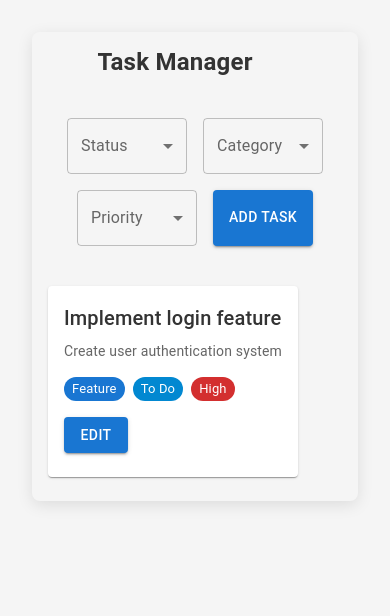
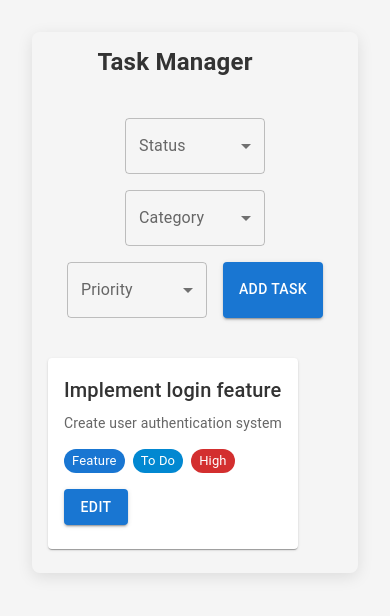
Before and after one commit to mcalexandretion/task-manager, a React (Vite) app: page / in a window 390 px wide. Shown: the top 616 px of the page. Built offline with nearby package versions, Linux system fonts and the light colour scheme; some icons are missing.

Commit message:
style: change style

```diff
--- a/src/components/TaskDetails.tsx
+++ b/src/components/TaskDetails.tsx
@@ -1,18 +1,20 @@
 import { useContext, useState } from 'react';
 import { useParams, useNavigate } from 'react-router-dom';
 import { TaskContext } from '../context/TaskContext';
-import {TaskCategory, TaskStatus, TaskPriority } from '../types/task';
-import type {Task} from '../types/task';
+import { TaskCategory, TaskStatus, TaskPriority } from '../types/task';
+import type { Task } from '../types/task';
 import {
-  Box,
   TextField,
   Select,
   MenuItem,
-  Button,
   FormControl,
   InputLabel,
-  Typography
+  Typography,
+  Box,
+  Button
 } from '@mui/material';
+import styles from '../styles/TaskDetail.module.css';
+
 export const TaskDetails = () => {
   const { id } = useParams<{ id: string }>();
   const navigate = useNavigate();
@@ -45,15 +47,16 @@ export const TaskDetails = () => {
     navigate('/');
   };
 
-   return (
-    <Box sx={{ maxWidth: 600, mx: 'auto', p: 3 }}>
-      <Typography variant="h4" gutterBottom>Edit Task</Typography>
-      <Box component="form" sx={{ display: 'flex', flexDirection: 'column', gap: 2 }}>
+  return (
+    <Box className={styles.container}>
+      <Typography className="app-title">Edit Task</Typography>
+      <Box component="form" className={styles.form}>
         <TextField
           label="Title"
           value={formData.title}
           onChange={(e) => setFormData({ ...formData, title: e.target.value })}
           required
+          fullWidth
         />
         <TextField
           label="Description"
@@ -61,8 +64,9 @@ export const TaskDetails = () => {
           onChange={(e) => setFormData({ ...formData, description: e.target.value })}
           multiline
           rows={4}
+          fullWidth
         />
-        <FormControl>
+        <FormControl fullWidth>
           <InputLabel>Category</InputLabel>
           <Select
             value={formData.category}
@@ -73,7 +77,7 @@ export const TaskDetails = () => {
             ))}
           </Select>
         </FormControl>
-        <FormControl>
+        <FormControl fullWidth>
           <InputLabel>Status</InputLabel>
           <Select
             value={formData.status}
@@ -84,7 +88,7 @@ export const TaskDetails = () => {
             ))}
           </Select>
         </FormControl>
-        <FormControl>
+        <FormControl fullWidth>
           <InputLabel>Priority</InputLabel>
           <Select
             value={formData.priority}
@@ -95,7 +99,7 @@ export const TaskDetails = () => {
             ))}
           </Select>
         </FormControl>
-        <Box sx={{ display: 'flex', gap: 2, mt: 2 }}>
+        <Box className={styles.buttonsContainer}>
           <Button variant="contained" onClick={handleSubmit}>
             Save
           </Button>
@@ -106,27 +110,4 @@ export const TaskDetails = () => {
       </Box>
     </Box>
   );
-
 };
-// export const TaskDetails = () => {
-//   const { id } = useParams<{ id: string }>();
-//   const navigate = useNavigate();
-//   const taskContext = useContext(TaskContext);
-
-//   if (!taskContext || !id) {
-//     return <Typography>Error: TaskContext or ID not available</Typography>;
-//   }
-
-//   const { tasks, updateTask } = taskContext;
-//   const task = tasks.find(t => t.id === id);
-
-//   if (!task) {
-//     return <Typography>Task not found</Typography>;
-//   }
-
-//   const [formData, setFormData] = useState<Task>(task);
-
-//   const handleSubmit = () => {
-//     updateTask(id, formData);
-//     navigate('/');
-//   };
--- a/src/components/TaskItem.tsx
+++ b/src/components/TaskItem.tsx
@@ -41,7 +41,7 @@ export const TaskItem = React.memo(( {task}: TaskItemProps) => {
                         {task.description}
                     </Typography>
                 )}
-                <Box sx={{display:'flex', gap:1, flexWrap:'wrap', mb: 2}}>
+                <Box className={styles.chips}>
                     <Chip label={task.category} color='primary' size="small" />
                     <Chip
                     label={task.status} color={getStatusColor(task.status)} size="small"/>
--- a/src/components/TaskList.tsx
+++ b/src/components/TaskList.tsx
@@ -4,7 +4,7 @@ import { TaskContext } from '../context/TaskContext';
 import { useThemeContext } from '../context/ThemeContext';
 import { TaskItem } from './TaskItem';
 import { Box, FormControl, InputLabel, Select, MenuItem, Button, Typography, IconButton } from '@mui/material';
-import { Grid } from '@mui/material'; // Используем старый Grid
+import { Grid } from '@mui/material';
 import { TaskStatus, TaskCategory, TaskPriority } from '../types/task';
 import type { Task } from '../types/task';
 import Brightness4Icon from '@mui/icons-material/Brightness4';
@@ -18,7 +18,7 @@ export const TaskList = () => {
   const [filters, setFilters] = useState<Partial<Task>>({});
 
   if (!taskContext) {
-    return <Typography color="error" align="center">Error: TaskContext is not available</Typography>;
+    return <Typography className={styles.noTasks} color="error">Error: TaskContext is not available</Typography>;
   }
 
   const { filterTasks } = taskContext;
@@ -26,16 +26,16 @@ export const TaskList = () => {
 
   return (
     <Box className={styles.taskListContainer}>
-      <Box sx={{ display: 'flex', justifyContent: 'space-between', alignItems: 'center', mb: 2 }}>
+      <Box className={styles.header}>
         <Typography className="app-title">
           Task Manager
         </Typography>
-        <IconButton onClick={toggleTheme} color="inherit">
+        <IconButton onClick={toggleTheme}>
           {themeMode === 'light' ? <Brightness4Icon /> : <Brightness7Icon />}
         </IconButton>
       </Box>
-      <Box sx={{ display: 'flex', gap: 2, mb: 4, flexWrap: 'wrap', justifyContent: 'center' }}>
-        <FormControl sx={{ minWidth: 120 }}>
+      <Box className={styles.filters}>
+        <FormControl className={styles.formControl}>
           <InputLabel>Status</InputLabel>
           <Select
             value={filters.status || ''}
@@ -48,7 +48,7 @@ export const TaskList = () => {
             ))}
           </Select>
         </FormControl>
-        <FormControl sx={{ minWidth: 120 }}>
+        <FormControl className={styles.formControl}>
           <InputLabel>Category</InputLabel>
           <Select
             value={filters.category || ''}
@@ -61,7 +61,7 @@ export const TaskList = () => {
             ))}
           </Select>
         </FormControl>
-        <FormControl sx={{ minWidth: 120 }}>
+        <FormControl className={styles.formControl}>
           <InputLabel>Priority</InputLabel>
           <Select
             value={filters.priority || ''}
@@ -83,9 +83,7 @@ export const TaskList = () => {
         </Button>
       </Box>
       {filteredTasks.length === 0 ? (
-        <Typography variant="h6" align="center" sx={{ mt: 4, color: 'text.secondary' }}>
-          No tasks match the selected filters
-        </Typography>
+        <Typography variant="h6" className={styles.noTasks}>No tasks match the selected filters</Typography>
       ) : (
         <Grid container spacing={2}>
           {filteredTasks.map(task => (
--- /dev/null
+++ b/src/styles/TaskDetail.module.css
@@ -0,0 +1,18 @@
+
+.container {
+  max-width: 600px;
+  margin: 0 auto;
+  padding: 24px;
+}
+
+.form {
+  display: flex;
+  flex-direction: column;
+  gap: 16px;
+}
+
+.buttonsContainer {
+  display: flex;
+  gap: 16px;
+  margin-top: 16px;
+}
--- a/src/styles/TaskItem.module.css
+++ b/src/styles/TaskItem.module.css
@@ -18,6 +18,14 @@
 
 .description {
   color: inherit;
+
+}
+
+.chips {
+  display: flex;
+  gap: 8px;
+  flex-wrap: wrap;
+  margin-bottom: 16px;
 }
 
 @media (max-width: 600px) {
--- a/src/styles/TaskList.module.css
+++ b/src/styles/TaskList.module.css
@@ -13,6 +13,39 @@
   transform: translateY(-4px);
 }
 
+.header {
+  display: flex;
+  justify-content: space-between;
+  align-items: center;
+  margin-bottom: 16px;
+  width: 100%;
+}
+
+.filters {
+  display: flex;
+  gap: 16px;
+  margin-bottom: 32px;
+  flex-wrap: wrap;
+  justify-content: center;
+}
+
+.noTasks {
+  margin-top: 32px;
+  color: inherit;
+  text-align: center;
+}
+
+.formControl {
+  min-width: 160px;
+  width: 160px;
+  font-size: 1rem;
+}
+
+.formControl .MuiInputBase-root {
+  font-size: 1rem;
+  padding: 8px;
+}
+
 @media (max-width: 600px) {
   .taskListContainer {
     padding: 16px;
@@ -20,4 +53,15 @@
     border-radius: 8px;
     min-height: 300px;
   }
+
+  .formControl {
+    min-width: 140px;
+    width: 140px;
+    font-size: 0.875rem;
+  }
+
+  .formControl .MuiInputBase-root {
+    font-size: 0.875rem;
+    padding: 6px;
+  }
 }
```
